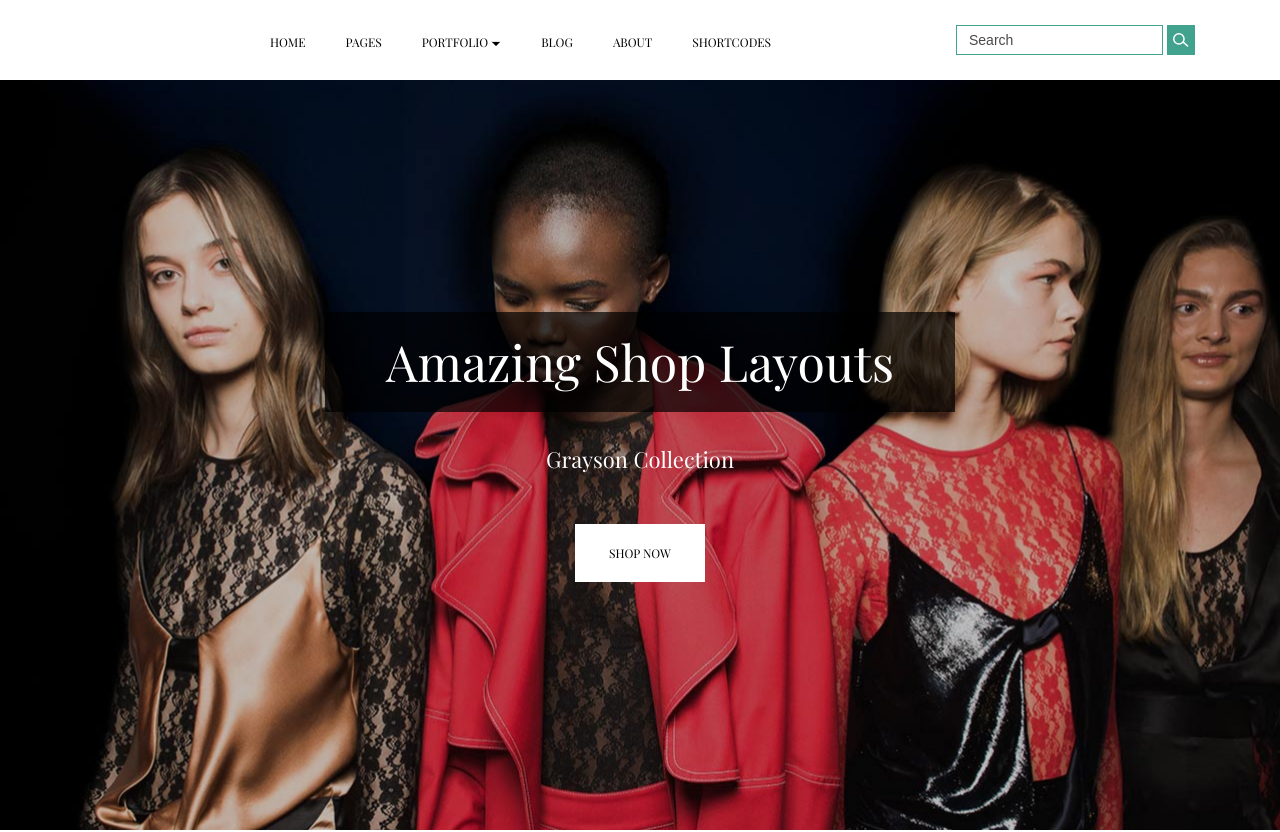
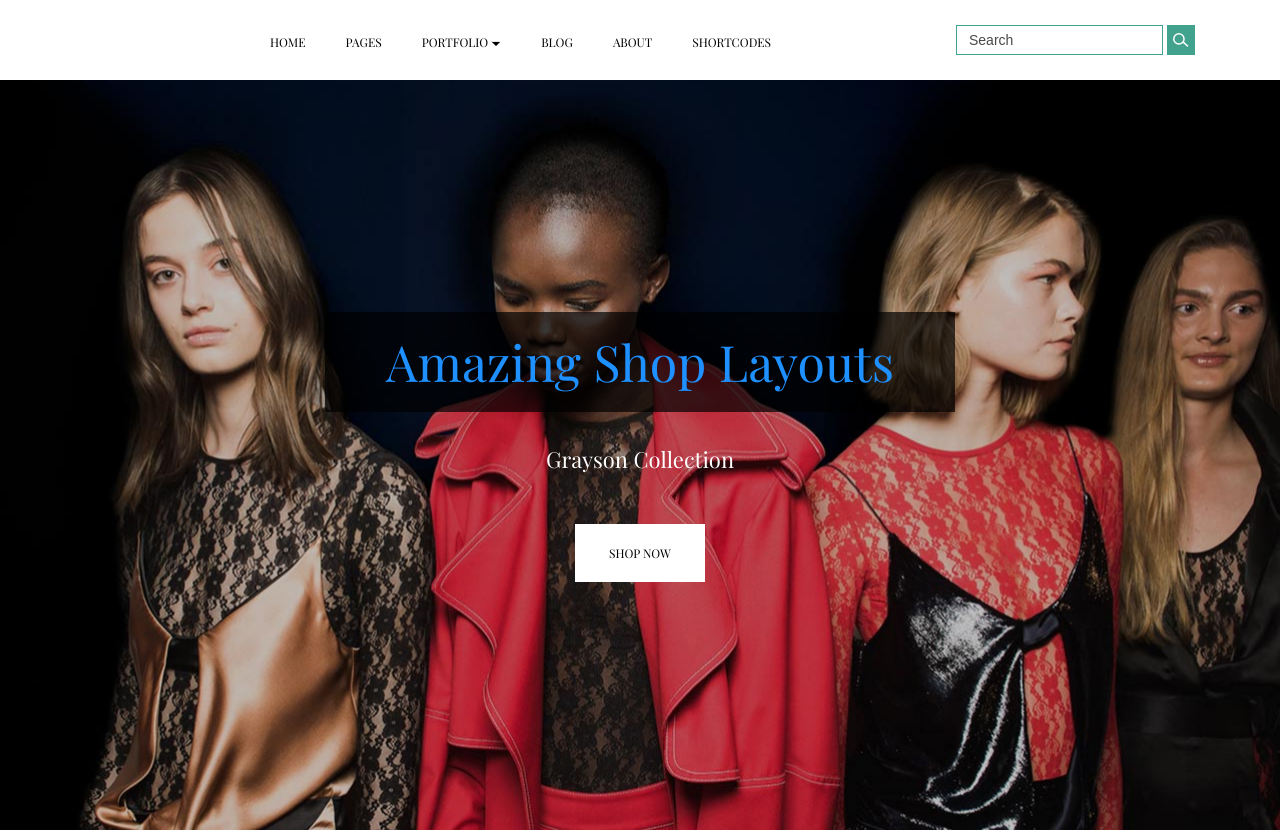
Before and after one commit to sanjar1995/grayson, a plain HTML site: page index.html in a window 1280 px wide. Shown: the top 832 px of the page. Drawn offline with Linux system fonts and the light colour scheme.

Commit message:
title returned

```diff
--- a/styles/style.css
+++ b/styles/style.css
@@ -117,13 +117,7 @@ body {
   line-height: 66px;
   position: relative;
   z-index: 1;
-<<<<<<< HEAD
-<<<<<<< HEAD
   color: dodgerblue;
-=======
->>>>>>> 13463b6 (first commit)
-=======
->>>>>>> 13463b6 (first commit)
 }
 .header__title::before {
   content: "";
```
